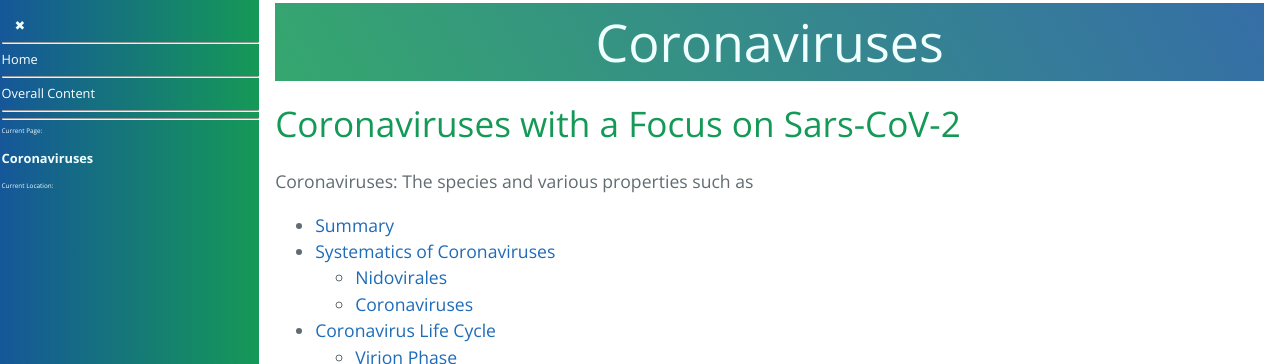
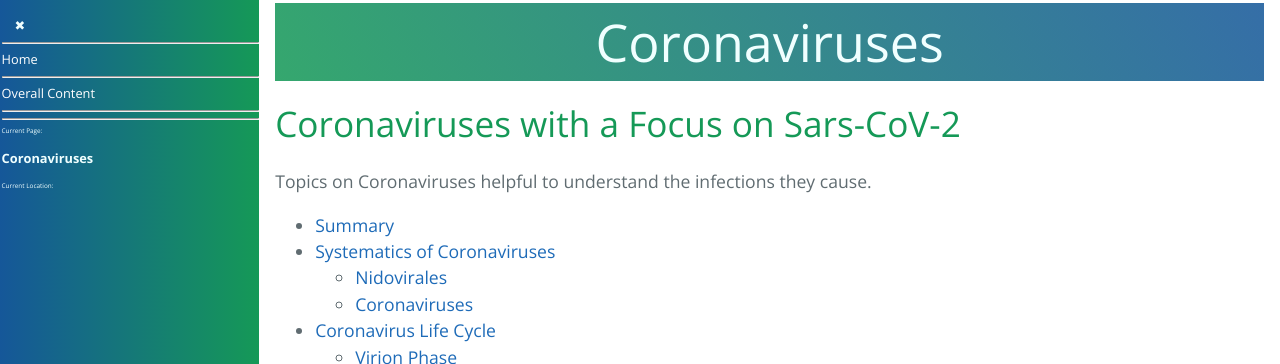
Before and after one commit to forestgrape/coronavirus, a Jekyll site: the page built from 2_biological/coronavirus.md, in a window 1280 px wide and 900 px high. Shown: the top 364 px of the window. Built offline with Jekyll 4.4.1, drawn with Linux system fonts in a browser that asks for light colours; our own code applies the rules of GitHub Pages for plain Markdown files.

Commit message:
formulations

```diff
--- a/2_biological/coronavirus.md
+++ b/2_biological/coronavirus.md
@@ -3,7 +3,8 @@ title: Coronaviruses
 ---
 
 # Coronaviruses with a Focus on Sars-CoV-2
-Coronaviruses: The species and various properties such as
+Topics on Coronaviruses helpful to understand the infections they cause.
+
 * [Summary](#summary)
 * [Systematics of Coronaviruses](#systematics-of-coronaviruses)
   * [Nidovirales](#nidovirales)
```
